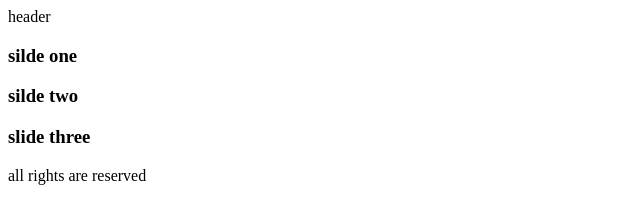
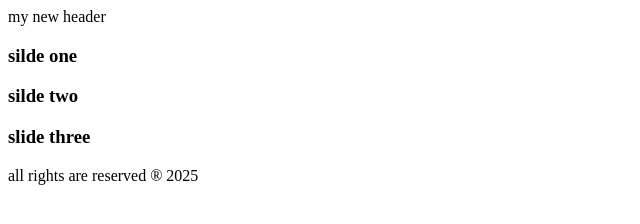
Before and after one commit to niloofarhamidi/git-project-one, a plain HTML site: page index.html in a window 1280 px wide. Shown: the whole page, without its empty margins (0-640 px from the left). Drawn offline with Linux system fonts and the light colour scheme.

Commit message:
copyright and year added in footer

```diff
--- a/index.html
+++ b/index.html
@@ -6,13 +6,13 @@
     <title>Document</title>
 </head>
 <body>
-<header> header</header>
+<header> my new header</header>
 <div class="slider">
 <h3> silde one</h3>
 <h3> silde two</h3>
 <h3>slide three</h3>
 </div>
 
-<footer>all rights are reserved</footer>
+<footer>all rights are reserved ® 2025</footer>
 </body>
 </html>
```
